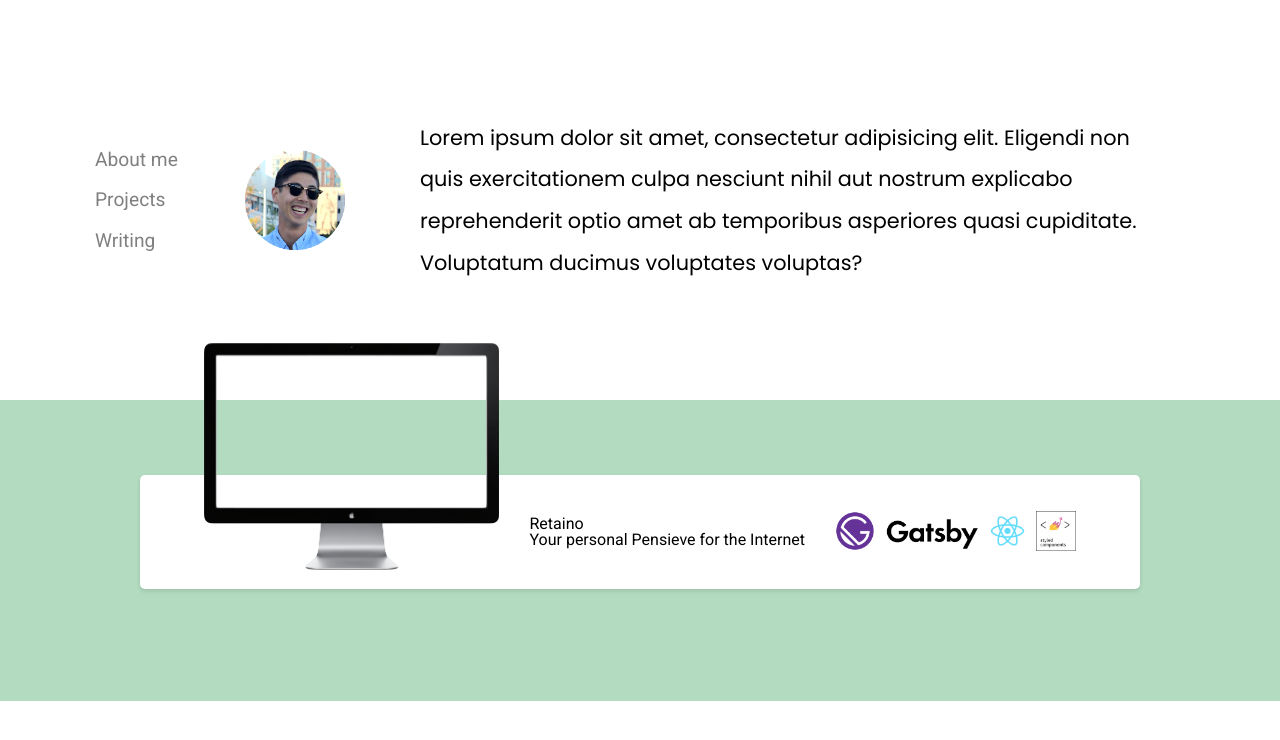
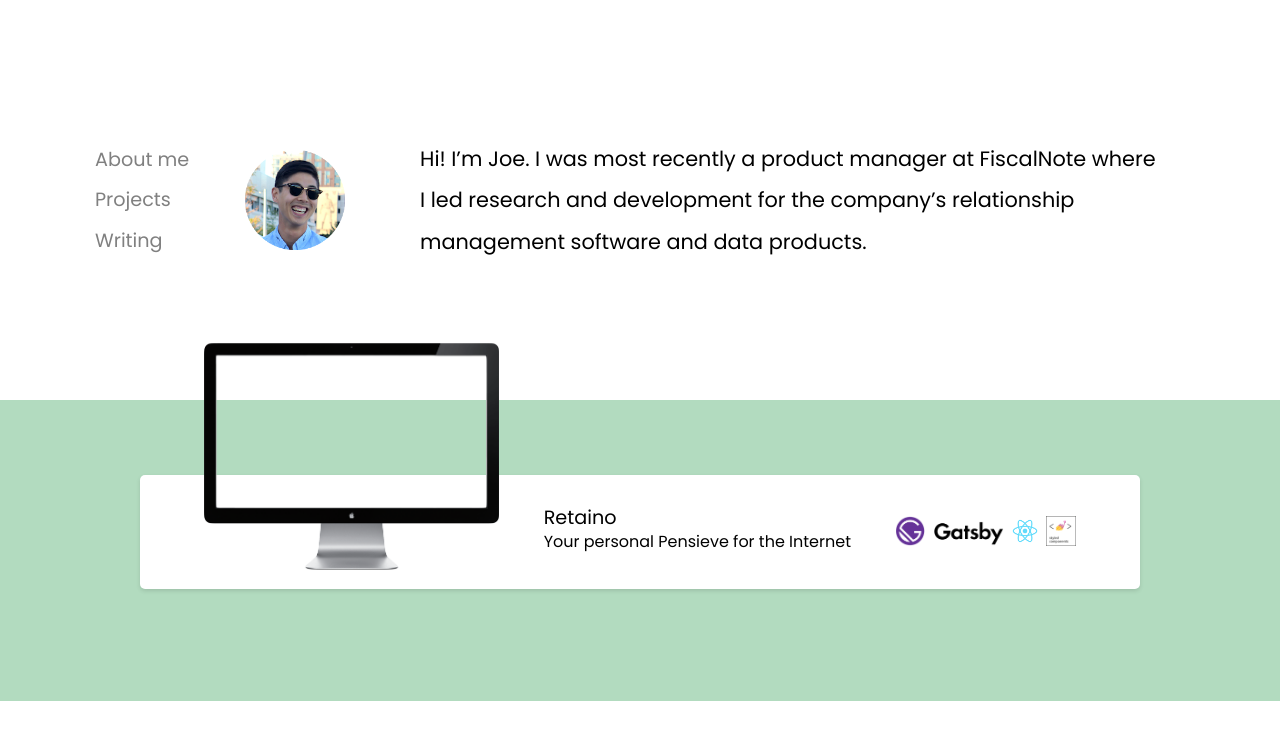
Before and after one commit to josephpak/portfolio_project, a Gatsby site: page /projects in a window 1280 px wide. Built offline with nearby package versions, Linux system fonts and the light colour scheme; Gatsby itself is replaced by a stand-in of ours.

```diff
--- a/src/components/Header/Header.js
+++ b/src/components/Header/Header.js
@@ -16,7 +16,7 @@ const Header = ({ siteTitle }) => (
       <NavBar/>
       <img src={profile} alt="profile-pic"/>
       <p>
-        Lorem ipsum dolor sit amet, consectetur adipisicing elit. Eligendi non quis exercitationem culpa nesciunt nihil aut nostrum explicabo reprehenderit optio amet ab temporibus asperiores quasi cupiditate. Voluptatum ducimus voluptates voluptas?
+        Hi! I’m Joe. I was most recently a product manager at FiscalNote where I led research and development for the company’s relationship management software and data products.
       </p>
     </HeaderContent>
   </HeaderContainer>
--- a/src/components/ProjectCard/ProjectStyles.js
+++ b/src/components/ProjectCard/ProjectStyles.js
@@ -10,7 +10,7 @@ export const CardWrapper = styled.div`
 
 export const TechnologiesWrapper = styled.div`
     img {
-        max-height: 40px;
+        max-height: 30px;
     }
 `
 
@@ -26,4 +26,14 @@ export const DemoWrapper = styled.div`
 export const CaptionWrapper = styled.div`
     align-items: center;
     padding: 0 30px;
+
+    h1 {
+        font-size: 1.2rem;
+    }
+
+    p {
+        padding: 5px 0;
+        font-size: 1rem;
+        line-height: 1.2;
+    }
 `
--- a/src/components/reset.css
+++ b/src/components/reset.css
@@ -51,8 +51,8 @@ table {
 	font-size: 62.5%;
 }
 
-@import url('https://fonts.googleapis.com/css?family=Roboto');
+@import url('https://fonts.googleapis.com/css?family=Poppins');
 
 html {
-	font-family: 'Roboto'
+	font-family: 'Poppins'
 }
```
